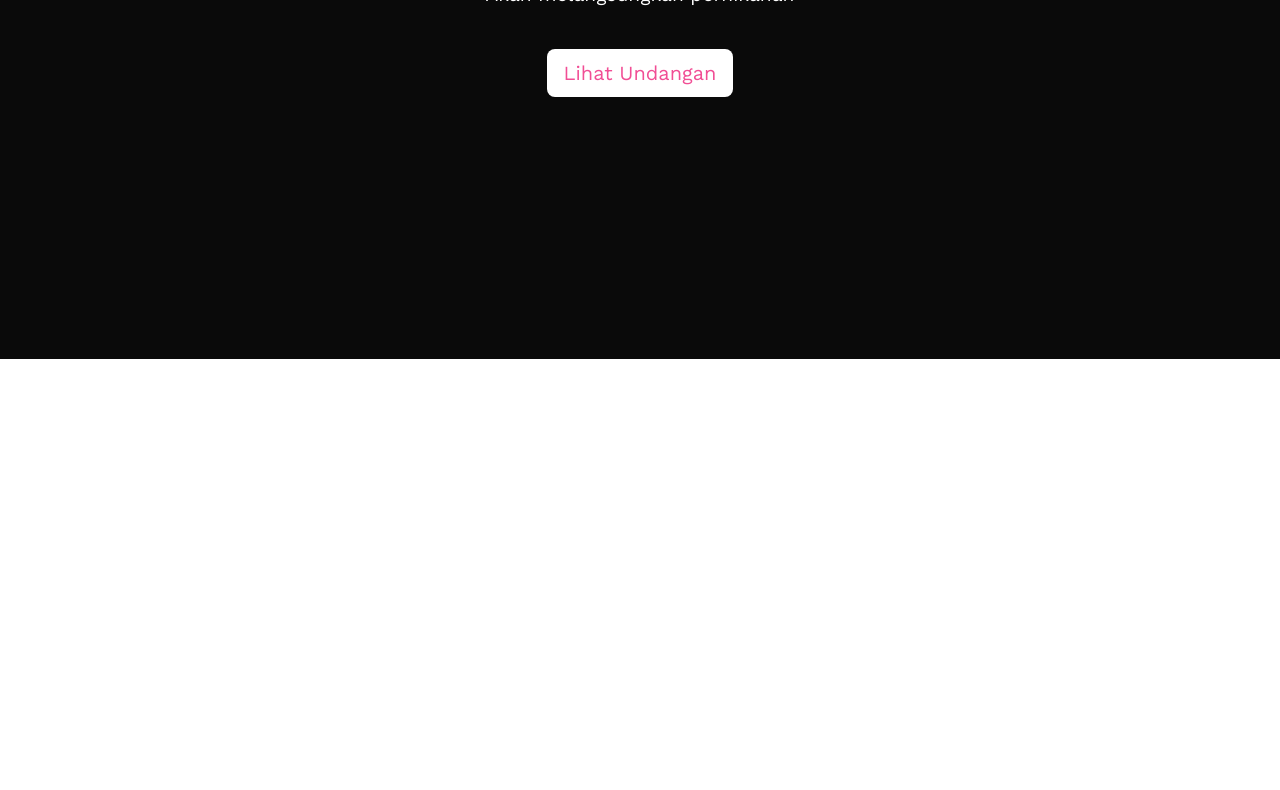
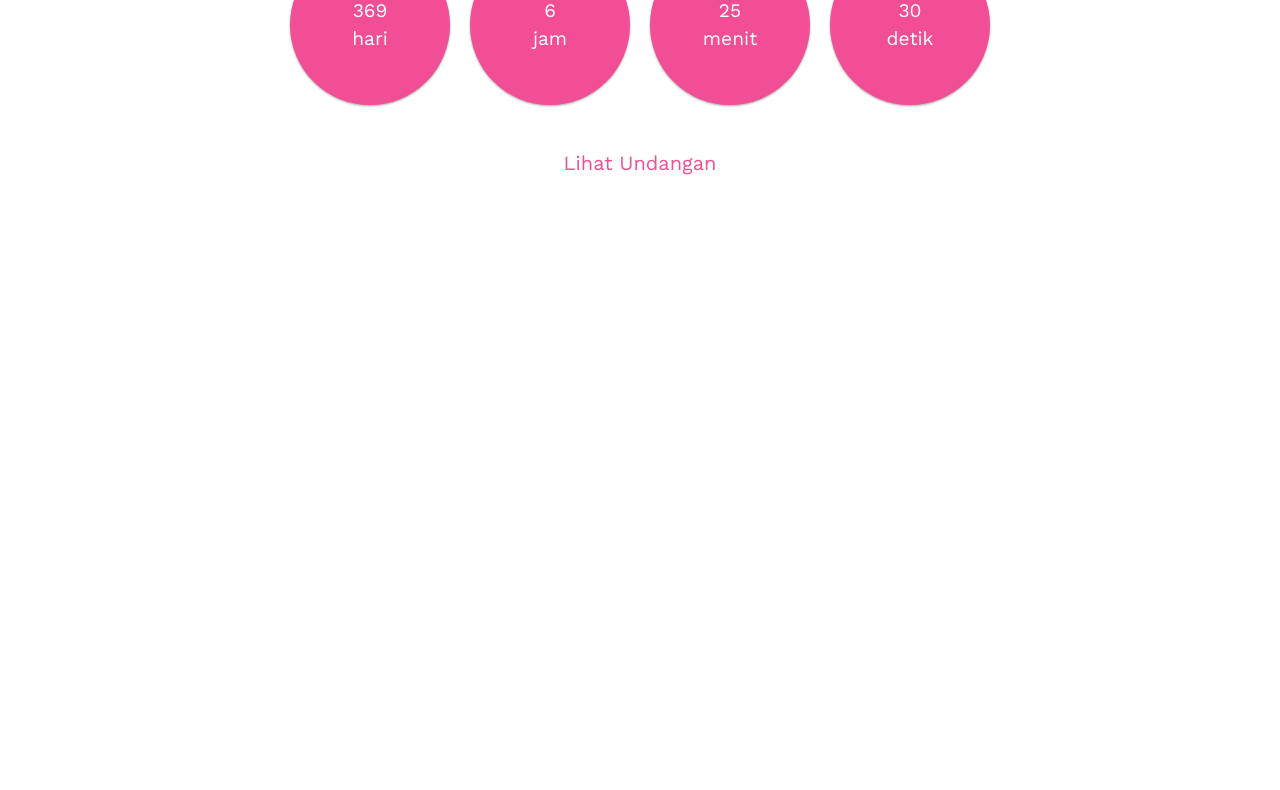
Before and after one commit to labibmughni/portofolio, a plain HTML site: page index.html in a window 1280 px wide. Shown: the part 441-1231 px from the top of the page. Drawn offline with nearby package versions, Linux system fonts and the light colour scheme.

Commit message:
perbaikan

```diff
--- a/countdown/simplyCountdown.theme.default.css
+++ b/countdown/simplyCountdown.theme.default.css
@@ -1,18 +1,18 @@
 .simply-countdown {
   overflow: hidden;
   display: table;
-
+  margin: auto ;
 }
 .simply-countdown > .simply-section {
   width: 50px;
   height: 50px;
-  padding: 70px;
+  padding: 80px;
   display: flex;
   align-items: center;
   justify-content: center;
   float: left;
   margin: 10px;
-  background: var(--blue);
+  background: var(--pink);
   box-shadow: 0 1px 3px rgba(0,0,0,.12),0 1px 2px rgba(0, 0, 0, 0.24);
   border-radius: 50%;
 }
--- a/index.html
+++ b/index.html
@@ -41,7 +41,18 @@
         crossorigin="anonymous"></script>
 
     <script>
-      simplyCountdown('.countdown', {});
+      simplyCountdown('.simply-countdown', {
+        year: 2025, // required
+        month: 11, //required
+        day: 7, //required
+        hours: 8, //required
+        words:{ //words displayed into the countdown
+          days: { singular: 'hari', plural: 'hari' },
+          hours: { singular: 'jam', plural: 'jam' },
+          minutes: { singular: 'menit', plural: 'menit' },
+          seconds: { singular: 'detik', plural: 'detik' }
+        },
+    });
     </script>
   </body>
 
--- a/style.css
+++ b/style.css
@@ -10,9 +10,18 @@ body {
     min-height: 2000px;
 }
 
+hero: :before {
+ content: '';
+ position:absolute;
+ top: 0;
+ width: 100%;
+ height: 100%;
+ background-image: url(img/c:\Users\User\Desktop\paul-garcia-gc0BvNeGfuM-unsplash.jpg);
+ z-index -1
+}
 .hero {
-    min-height: 100vh;
-    background-color: var(--bg);
+  position: relative;
+  min-height: 100vh;
 }
 
 .hero h1 {
```
